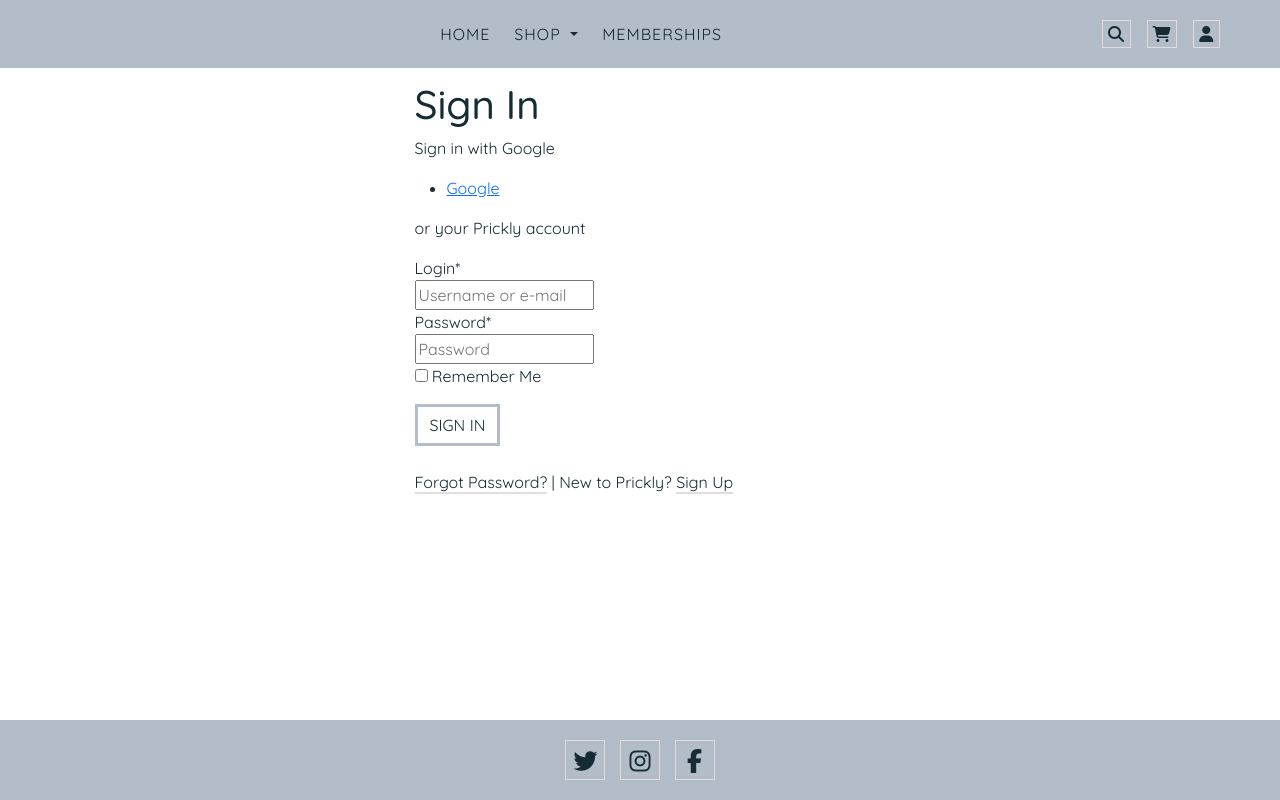
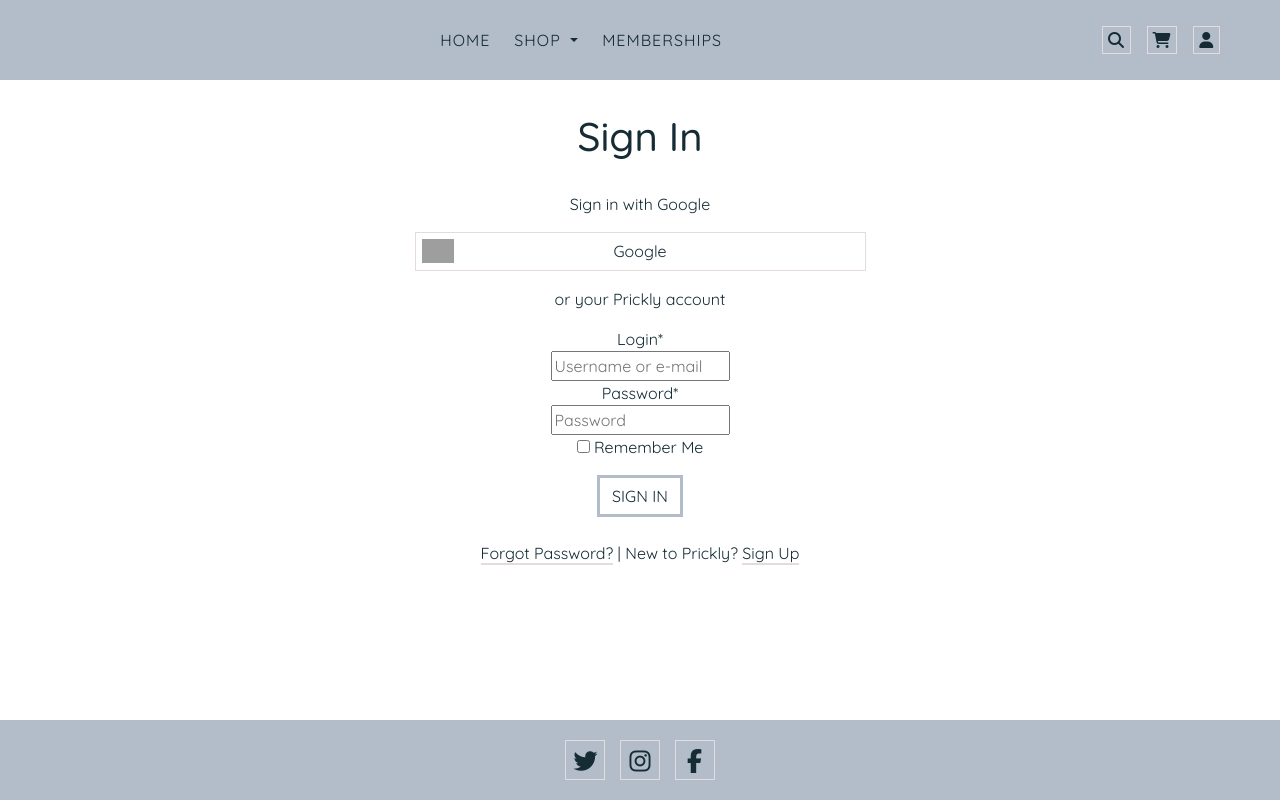
Before and after one commit to Gonzo2500/Plant_Love, a Django app: page /accounts/login/ in a window 1280 px wide. Run offline with Django 3.2, Linux system fonts and the light colour scheme; some libraries are stand-ins or nearby versions; grey boxes are pictures that could not be loaded.

Commit message:
formatting of the code

```diff
--- a/static/css/base.css
+++ b/static/css/base.css
@@ -158,6 +158,7 @@ body {
     background-color: var(--color-light-pink);
 }
 
+
 /* ---------- HEADER ---------- */
 
 header {
@@ -312,6 +313,41 @@ span.hamburger-inner {
     width: 33px;
     background-color: var(--color-main);
 }
+
+@media (min-width: 768px) {
+    nav.navbar {
+        height: 5rem;
+    }
+}
+
+/* Notyf Toasts */
+.notyf .notyf__message {
+    color: var(--color-main);
+}
+
+.notyf .notyf__toast {
+    top: 70px;
+}
+
+/* Bootstrap Toasts */
+.toast {
+    position: absolute;
+    right: 1rem;
+    background-color: #fff;
+    z-index: 9999;
+}
+
+.toast .remove-item{
+    font-size: 0.5rem;
+}
+
+@media (min-width: 576px) {
+    .toast {
+        width: 400px;
+    }
+}
+
+
 /* ---------- FOOTER ---------- */
 footer {
     line-height: 1.1;
@@ -354,3 +390,142 @@ footer .list-inline-item a:hover,
 footer .list-inline-item:hover {
     background-color: var(--color-light-pink);
 }
+
+
+
+/* ---------- SHOP ---------- */
+/* Toggle class for sort items to be visible on a button click */
+.sort-width {
+    display: none;
+}
+
+#sort-trigger {
+    cursor: pointer;
+}
+
+/* --------- ALLAUTH ---------- */
+
+.allauth {
+    padding-top: 2rem;
+    text-align: center;
+}
+
+.allauth h1 {
+    margin-bottom: 2rem;
+}
+
+.allauth .button {
+    text-transform: uppercase;
+}
+
+.allauth div.form-group {
+    text-align: left;
+}
+
+.allauth .form-group input {
+    background-color: #fff;
+    border: 1px solid var(--color-light-pink);
+    border-radius: 0;
+    margin-bottom: 1.5rem;
+    -webkit-box-shadow: 0 1px 3px 0 #e6ebf1;
+            box-shadow: 0 1px 3px 0 #e6ebf1;
+}
+
+.allauth .form-group label {
+    display: none;
+}
+
+.allauth .form-control:focus {
+    background-color: #fff;
+    border-color: var(--color-light-pink);
+    outline: 0;
+    -webkit-box-shadow: 0 0 0 0.25rem var(--color-light-pink);
+            box-shadow: 0 0 0 0.25rem var(--color-light-pink);
+}
+
+.allauth .form-group input::-webkit-input-placeholder {
+    color: #b4bfcb;
+    opacity: 1;
+}
+
+.allauth .form-group input::-moz-placeholder {
+    color: #b4bfcb;
+    opacity: 1;
+}
+
+.allauth .form-group input:-ms-input-placeholder {
+    color: #b4bfcb;
+    opacity: 1;
+}
+
+.allauth .form-group input::-ms-input-placeholder {
+    color: #b4bfcb;
+    opacity: 1;
+}
+
+.allauth .form-group input::placeholder {
+    color: #b4bfcb;
+    opacity: 1;
+}
+
+.allauth #div_id_remember, .allauth #div_id_remember label {
+    display: inline-block;
+}
+
+.socialaccount_providers li {
+    list-style: none;
+}
+
+ul.socialaccount_providers {
+    border: 1px solid var(--color-light-pink);
+    padding: 0.4rem;
+}
+
+.socialaccount_providers li a{
+    display: block;
+    text-decoration: none;
+    color: var(--color-main);
+}
+
+.socialaccount_providers li a:hover, ul.socialaccount_providers:hover {
+    background-color: var(--color-light-pink);
+}
+
+.socialaccount_provider.google {
+    background-image: url(/media/google-icon.svg);
+    background-clip: border-box;
+    background-size: contain;
+    background-repeat: no-repeat;
+}
+
+
+
+.allauth .form-check-input:checked {
+    background-color: #b3bcc9;
+    border-color: #b3bcc9;
+}
+
+/* ---------- 404 page --------- */
+
+.not-found-img {
+    max-width: 300px;
+}
+
+/* ---------- LOGO --------- */
+
+img.logo {
+    max-height: 3rem;
+}
+
+@media (max-width: 300px) {
+   img.logo {
+        max-height: 2rem;
+    }
+}
+
+/* ----------LANDING PAGE---------- */
+
+div.landing-text-container {
+
+    background-color: #fcfbf9;
+}
```
